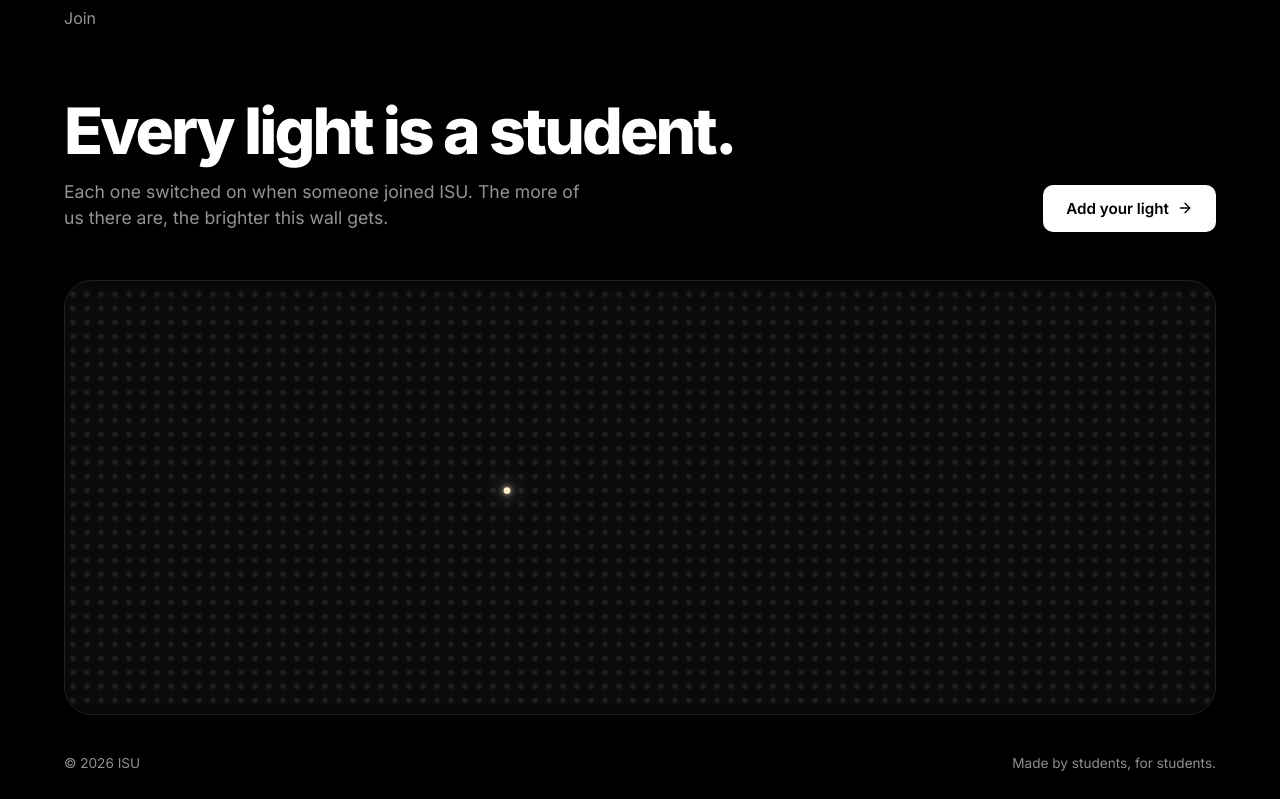
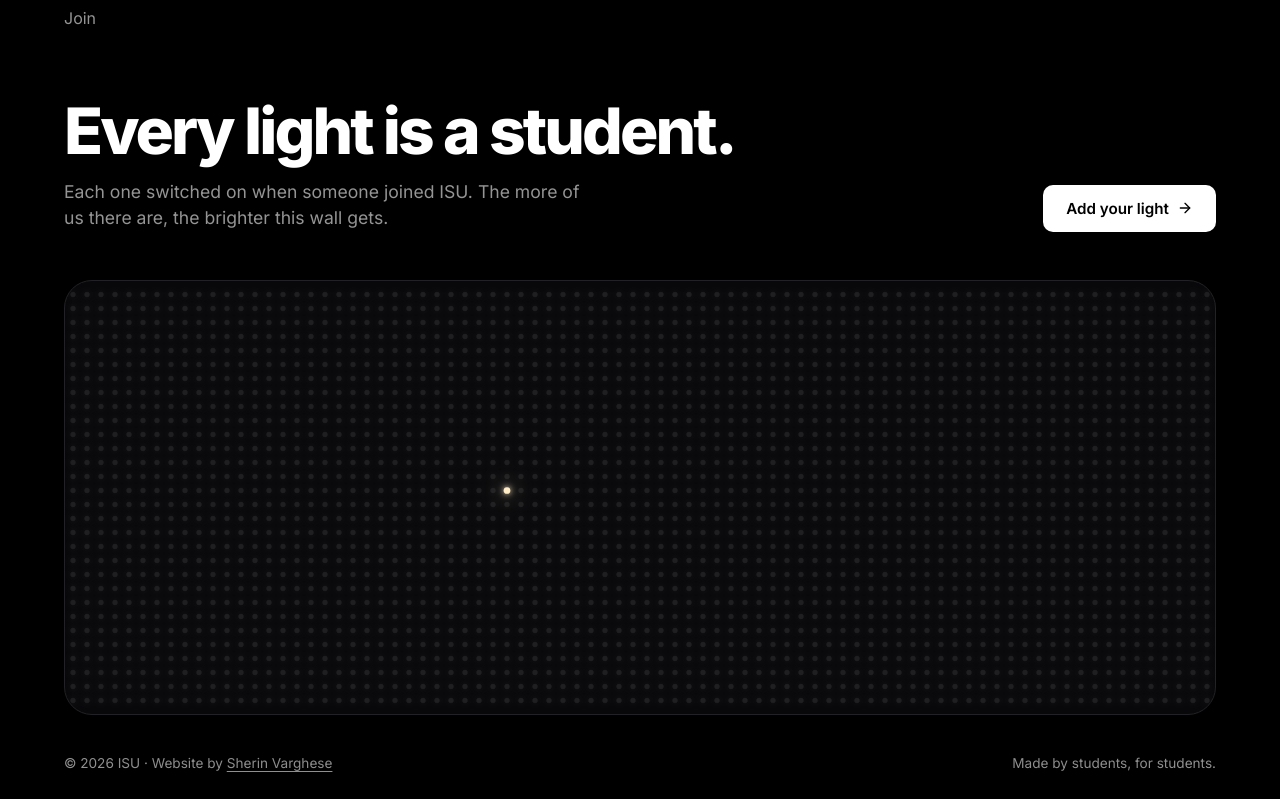
Before and after one commit to Red-Blue-co/ISU, a React (Vite) app: page / in a window 1280 px wide. Shown: the part 9783-10582 px from the top of the page. Built offline with nearby package versions, Linux system fonts and the light colour scheme.

Commit message:
Footer credit to Sherin Varghese, author details in README and package.json

```diff
--- a/src/pages/Home.css
+++ b/src/pages/Home.css
@@ -278,6 +278,7 @@
 .foot-cols a:hover { color: var(--text-color); }
 /* the light wall sits inside the footer */
 .home-foot .lightwall { padding: 72px 0 40px; }
+.foot-base a { color: inherit; text-decoration: underline; text-underline-offset: 3px; }
 .foot-base { display: flex; justify-content: space-between; gap: 16px; flex-wrap: wrap; color: var(--muted); font-size: 0.85rem; }
 
 
--- a/src/pages/HomeSections.jsx
+++ b/src/pages/HomeSections.jsx
@@ -205,7 +205,7 @@ export const Footer = () => (
         </div>
         <LightWall />
         <div className="foot-base">
-            <span>© {new Date().getFullYear()} ISU</span>
+            <span>© {new Date().getFullYear()} ISU · Website by <a href="https://sherin.fun" rel="author">Sherin Varghese</a></span>
             <span>Made by students, for students.</span>
         </div>
     </footer>
```
Also changed, not shown: package.json (+14 -0 lines), 1 other file (tests, documents, lock files or other folders).
